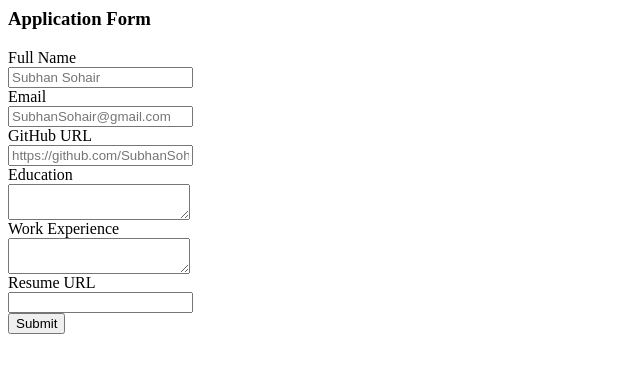
After one commit to SubhanSohair/Dynamic_Web_App, a Flask app: template templates/application_form.html in a window 1280 px wide. The commit adds this page. Shown: the top 373 px of the page, without its empty margins (0-640 px from the left). Run offline with Flask 3, Linux system fonts and the light colour scheme; the template is opened without the code that fills it, so the values that code supplies are empty.

Commit message:
Created Application Form & connected to DB

```diff
--- a/app.py
+++ b/app.py
@@ -1,6 +1,5 @@
-from flask import Flask, render_template, jsonify
-from database import load_jobs_from_db, load_job_from_db
-
+from flask import Flask, render_template, jsonify, request
+from database import load_jobs_from_db, load_job_from_db, add_application_to_db
 
 app = Flask(__name__)
 
@@ -25,6 +24,16 @@ def show_job(id):
         return "Not Found", 404
     return render_template("jobpage.html", job=JOB)
 
+@app.route("/job/<id>/apply", methods = ['POST','GET'])
+def apply_to_job(id):
+    data = request.form
+    JOB = load_job_from_db(id)
+
+    add_application_to_db(id, data)
+
+    return render_template("application_submitted.html", application = data, job = JOB)
+    # return jsonify(data)
+
 
 if __name__ == "__main__":
     app.run(host='0.0.0.0', debug=True)
--- a/database.py
+++ b/database.py
@@ -16,21 +16,20 @@ engine = create_engine(
     }
 )
 
+
 col_name = ('id', 'title', 'location', 'salary',
-                'currency', 'responsibilties', 'requirements')
+            'currency', 'responsibilties', 'requirements')
+
 
 def load_jobs_from_db():
 
     with engine.connect() as conn:
         # col_names = conn.execute(text("SELECT COLUMN_NAME FROM INFORMATION_SCHEMA.COLUMNS WHERE TABLE_NAME = 'jobs'"))
         result = conn.execute(text("select * from jobs"))
-
         result_all = result.all()
 
         jobs = []
-
         # list_dict.append(dict(zip(col_name,result_all[0])))
-
         for row in result_all:
             load_dict = dict(zip(col_name, row))
             jobs.append(load_dict)
@@ -42,13 +41,19 @@ def load_job_from_db(id):
 
     with engine.connect() as conn:
         result = conn.execute(text(f"SELECT * FROM jobs WHERE id = {id}"))
-
-
         rows = result.all()
         if len(rows) == 0:
             return None
         else:
             return dict(zip(col_name, rows[0]))
 
+# print(load_job_from_db(1))
 
-# print(load_job_from_db(1))
+
+def add_application_to_db(job_id, data):
+
+    with engine.connect() as conn:
+
+        query = text(f"INSERT INTO applications (job_id, full_name, email, GitHub_URL, education, work_experience, resume_url) VALUES ('{job_id}', '{data['full_name']}', '{data['email']}', '{data['GitHub_URL']}', '{data['education']}', '{data['work_experience']}', '{data['resume_url']}')")
+
+        conn.execute(query)
--- /dev/null
+++ b/templates/application_form.html
@@ -0,0 +1,48 @@
+
+
+    <h3 class="mb-4 mt-4">Application Form</h3>
+
+    <form action="/job/{{job['id']}}/apply" method="post">
+
+    <div class="mb-3">
+      <label>Full Name</label>
+      <br />
+      <input type="text" name="full_name" placeholder="Subhan Sohair" />
+    </div>
+
+    <div class="mb-3">
+      <label>Email</label>
+      <br />
+      <input type="text" name="email" placeholder="SubhanSohair@gmail.com" />
+    </div>
+
+    <div class="mb-3">
+      <label>GitHub URL</label>
+      <br />
+      <input
+        type="text"
+        name="GitHub_URL"
+        placeholder="https://github.com/SubhanSohair"
+      />
+    </div>
+
+    <div class="mb-3">
+      <label>Education</label>
+      <br />
+      <textarea name="education"></textarea>
+    </div>
+
+    <div class="mb-3">
+      <label>Work Experience</label>
+      <br />
+      <textarea name="work_experience"></textarea>
+    </div>
+
+    <div class="mb-3">
+      <label>Resume URL</label>
+      <br />
+      <input type="text" name="resume_url" />
+    </div>
+
+    <input  class="btn btn-primary btn-lg mt-3" type="submit"  />
+  </form>
```
Also changed, not shown: templates/application_submitted.html (added, +44 -0 lines), templates/banner.html (added, +20 -0 lines), templates/home.html (+1 -20 lines), templates/jobpage.html (+6 -20 lines).
